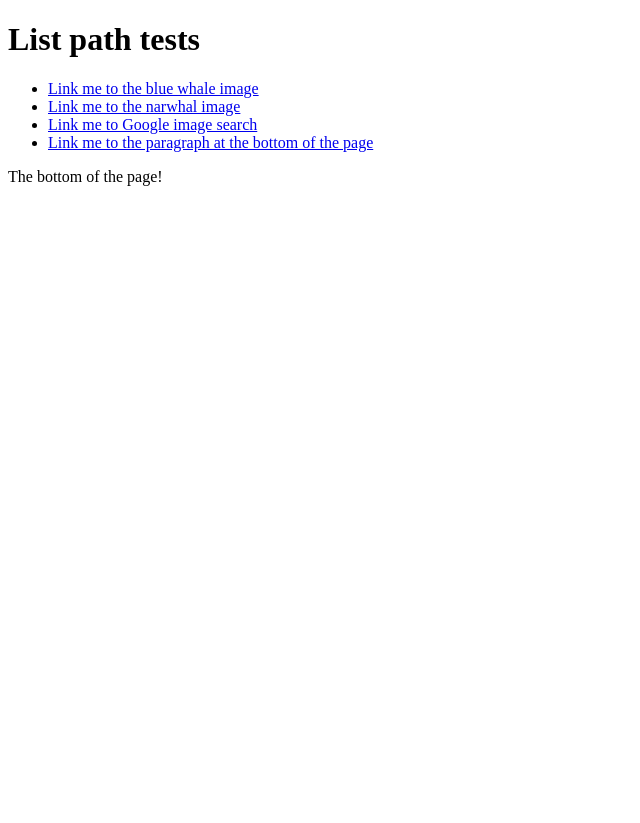
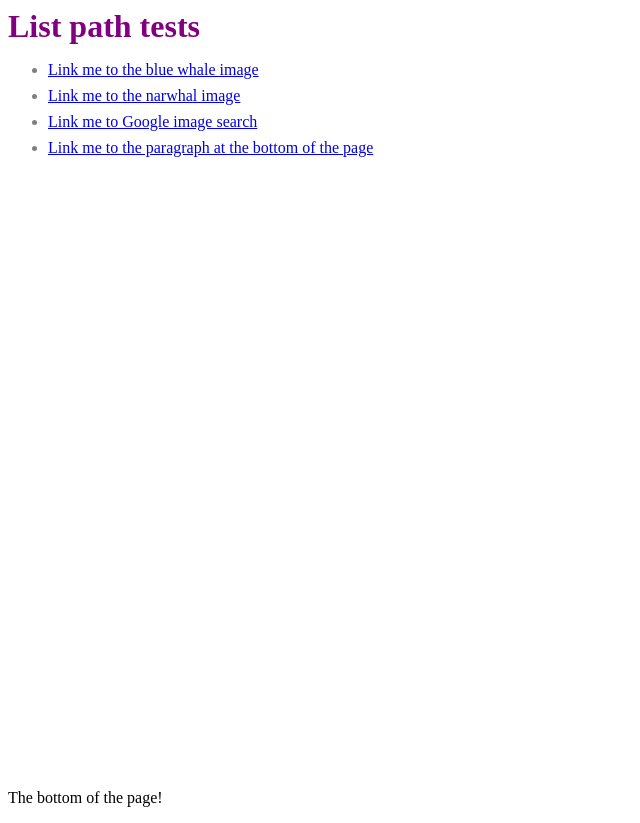
Before and after one commit to Gitthuma/links-2, a plain HTML site: page narwhal/index/index.html in a window 1280 px wide. Shown: the whole page, without its empty margins (0-640 px from the left). Before the commit the page ends 800 px from the top, so only its background shows below. Drawn offline with Linux system fonts and the light colour scheme.

Commit message:
Created CSS file with a style.css file inside index and linked it to index.html

```diff
--- /dev/null
+++ b/narwhal/index/css/style.css
@@ -0,0 +1,14 @@
+h1 {
+  font-size: 2rem;
+  margin: 0;
+  color: purple;
+}
+
+li {
+  color: gray;
+  margin: 0.5em 0;
+}
+
+div {
+  height: 600px;
+}
--- a/narwhal/index/index.html
+++ b/narwhal/index/index.html
@@ -4,6 +4,7 @@
     <meta charset="UTF-8">
     <meta name="viewport" content="width=device-width, initial-scale=1.0">
     <title>List path tests</title>
+    <link rel="stylesheet" href="./css/style.css">
 </head>
 <body>
     <h1>List path tests</h1>
```
